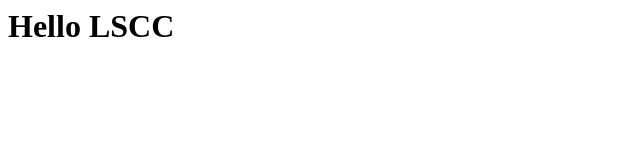
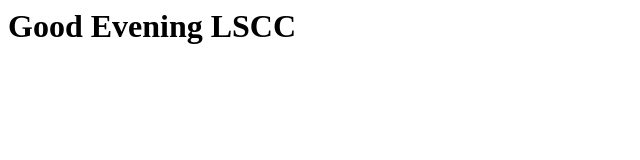
Before and after one commit to jr0cket/lscc-fun-with-git, a plain HTML site: page index.html in a window 1280 px wide. Shown: the whole page, without its empty margins (0-640 px from the left). Drawn offline with Linux system fonts and the light colour scheme.

Commit message:
updating the message on index.html

```diff
--- a/index.html
+++ b/index.html
@@ -2,6 +2,6 @@
 <head>
 </head>
 <body>
-<h1>Hello LSCC</h1>
+<h1>Good Evening LSCC</h1>
 </body>
 </html>
```
